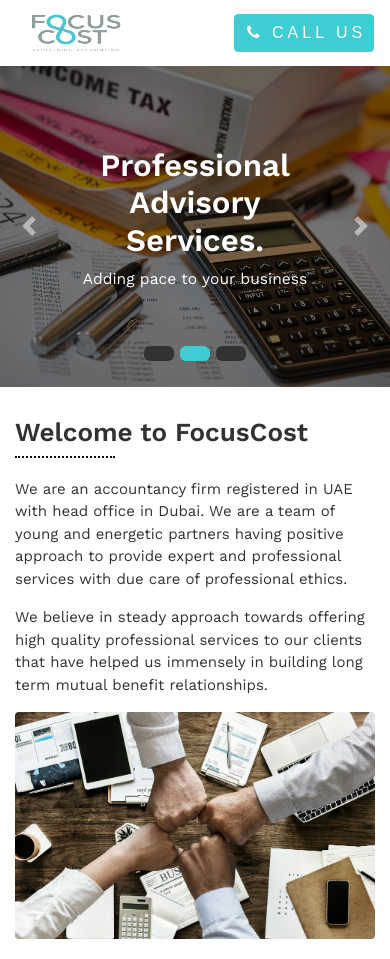
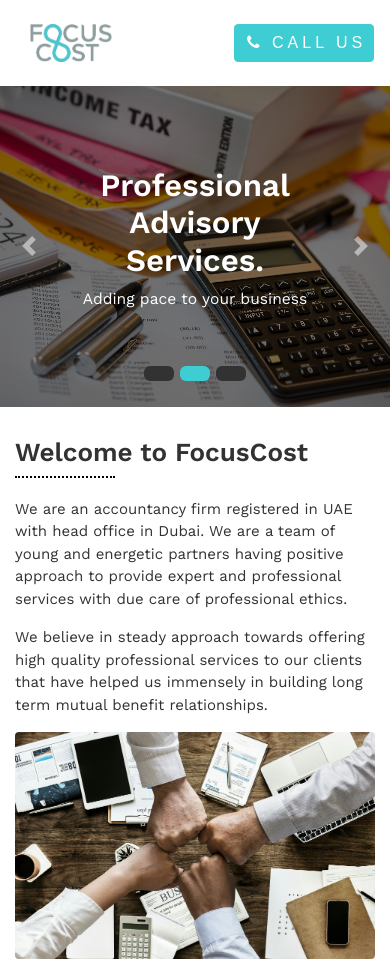
Before and after one commit to akakkat/focuscostme, a plain HTML site: page index.html in a window 390 px wide. Shown: the top 959 px of the page. Drawn offline with nearby package versions, Linux system fonts and the light colour scheme.

Commit message:
Logo changed and Resized

```diff
--- a/css/style.css
+++ b/css/style.css
@@ -1878,15 +1878,19 @@ footer p {
   }
 
   .logoImage{
-	  height:60px;
-	  width:350px;
-	  margin-left:-100px;
+	  height: 200px;
+	  width: 350px;
+	  margin-left: -100px;
+	  margin-bottom: -70px;
+	  margin-top: -70px;
   }
 
   @media only screen and (max-width: 600px){
 	.logoImage{
-		height:40px;
-		width:200px;
-		margin-left:-40px;
+		height:140px;
+		width:180px;
+		margin-left:-35px;
+		margin-bottom: -40px;
+		margin-top: -40px;
 	}
   }
--- a/index.html
+++ b/index.html
@@ -28,7 +28,7 @@
 			</a> -->
 			<a class="navbar-brand" href="index.html">
 
-				<img class="logoImage" src="images/logo8.png" alt="logo" />
+				<img class="logoImage" src="images/logo10.png" alt="logo" />
             </a>
             <!-- <button class="navbar-toggler navbar-toggler-right" type="button" data-toggle="collapse" data-target="#navbarResponsive" aria-controls="navbarResponsive" aria-expanded="false" aria-label="Toggle navigation">
 				<span class="fas fa-bars"></span>
```
Also changed, not shown: images/logo10.png (added).
